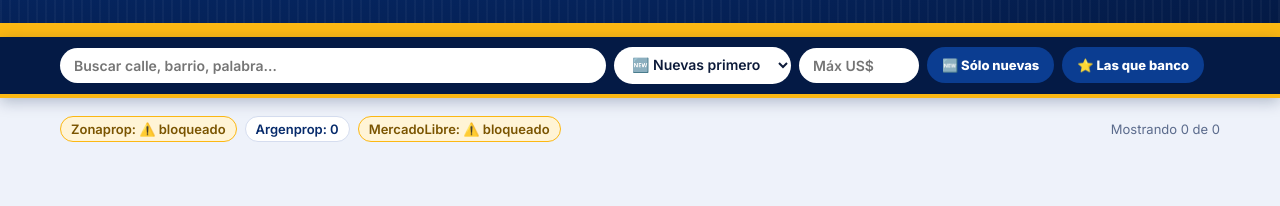
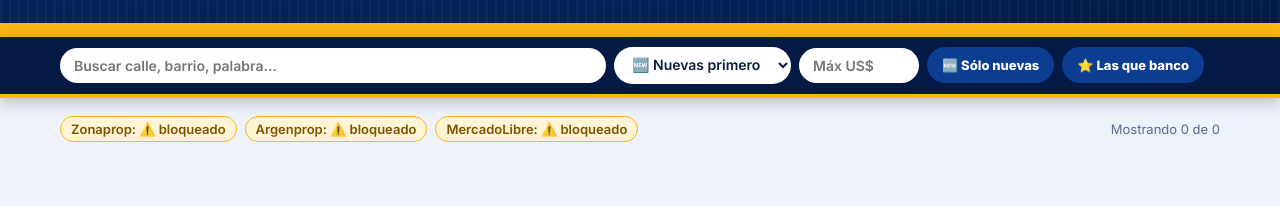
Before and after one commit to auparrino/Propnacho, a plain HTML site: page resultados/index.html in a window 1280 px wide. Shown: the part 267-473 px from the top of the page. Drawn offline with Linux system fonts and the light colour scheme.

Commit message:
Resultados 2026-11-26 16:57

```diff
--- a/resultados/index.html
+++ b/resultados/index.html
@@ -151,7 +151,7 @@ footer b{color:var(--oro)}
   Datos de Zonaprop, Argenprop y MercadoLibre. Chequeá siempre el aviso original y confirmá con tu banco.
 </footer>
 
-<script id="datos" type="application/json">{"meta": {"fecha": "2026-11-26 00:59", "resumen": {"zonaprop": "⚠️ bloqueado", "argenprop": 0, "mercadolibre": "⚠️ bloqueado"}, "moneda": "USD", "filtros": {"tipos": ["departamento", "ph"], "zonas": ["palermo", "belgrano", "villa-crespo"], "precio_min": 60000, "precio_max": 150000, "amb_min": 2, "amb_max": 4, "m2_min": 40}, "apto": true}, "props": []}</script>
+<script id="datos" type="application/json">{"meta": {"fecha": "2026-11-26 16:57", "resumen": {"zonaprop": "⚠️ bloqueado", "argenprop": "⚠️ bloqueado", "mercadolibre": "⚠️ bloqueado"}, "moneda": "USD", "filtros": {"tipos": ["departamento", "ph"], "zonas": ["palermo", "belgrano", "villa-crespo"], "precio_min": 60000, "precio_max": 150000, "amb_min": 2, "amb_max": 4, "m2_min": 40}, "apto": true}, "props": []}</script>
 <script>
 (function(){
 const D = JSON.parse(document.getElementById('datos').textContent);
```
Also changed, not shown: 1 other file.
